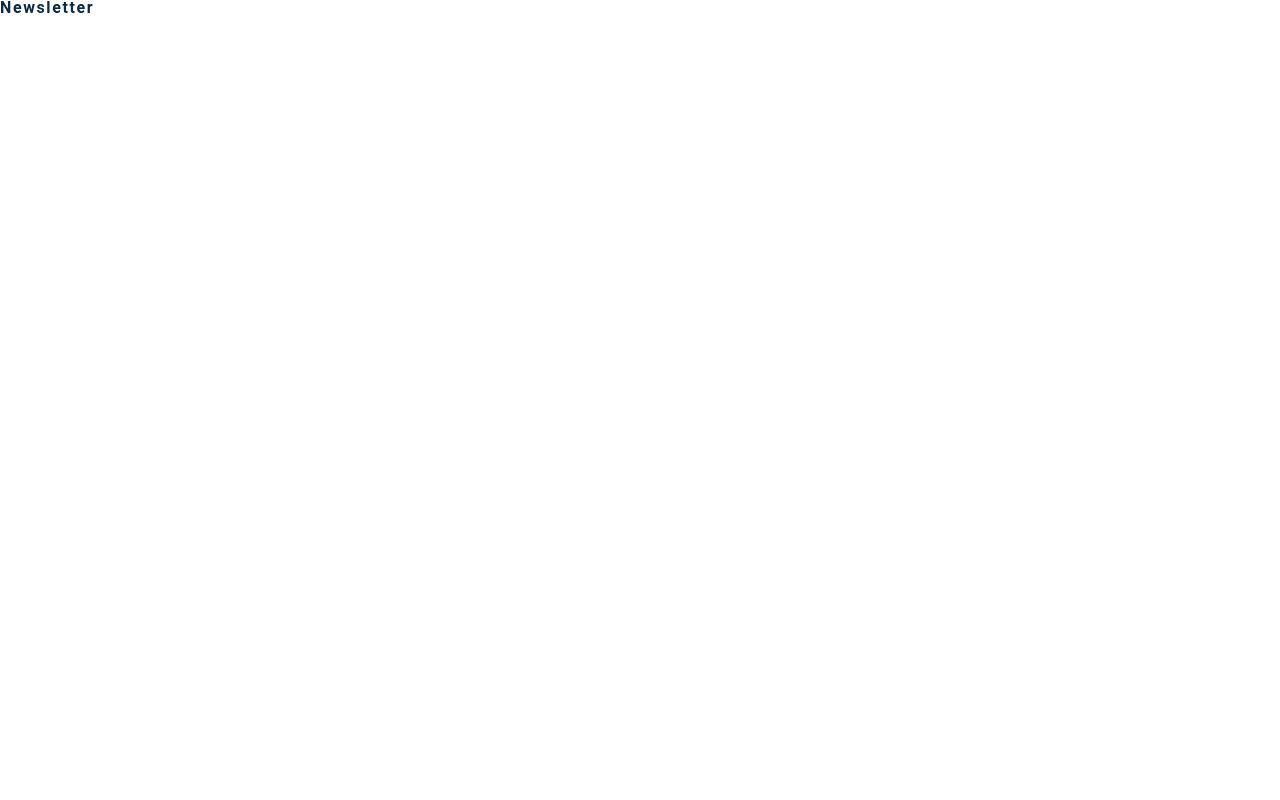
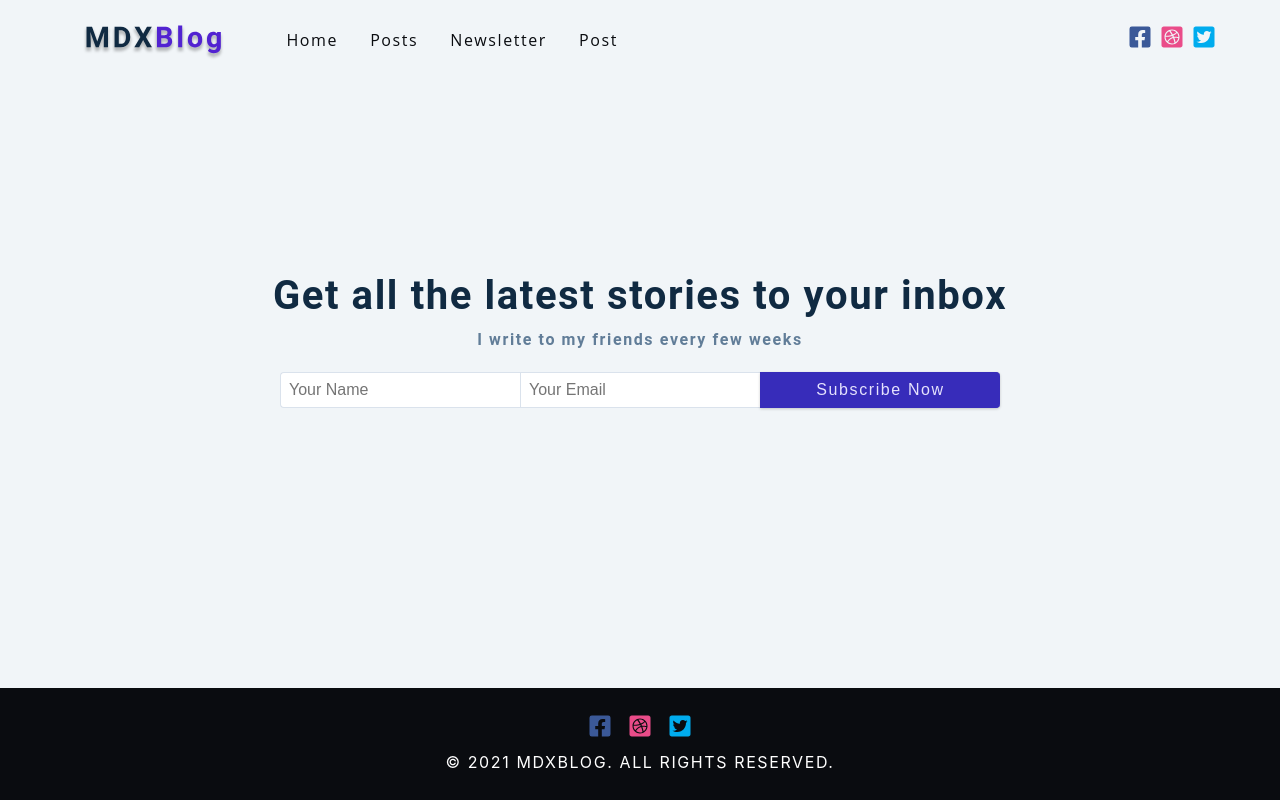
Before and after one commit to Pataco80/gatsby-mdx-blog, a Gatsby site: page /newsletter in a window 1280 px wide. Built offline with nearby package versions, Linux system fonts and the light colour scheme; Gatsby itself is replaced by a stand-in of ours.

Commit message:
Add Newsletter page

```diff
--- a/src/pages/newsletter.js
+++ b/src/pages/newsletter.js
@@ -2,7 +2,31 @@ import React from 'react'
 import Layout from '../components/Layout'
 const NewsLetter = () => {
   return (
-    <h4>newsletter</h4>
+    <Layout>
+      <section className="newsletter-page">
+        <div className="page-center">
+          <h2>Get all the latest stories to your inbox</h2>
+          <h4>I write to my friends every few weeks</h4>
+          <form action="post" className="contact-form">
+            <input
+              type="text"
+              className="form-control"
+              name="name"
+              placeholder="Your Name"
+            />
+            <input
+              type="email"
+              className="form-control"
+              name="email"
+              placeholder="Your Email"
+            />
+            <button className="btn submit-btn form-control">
+              Subscribe Now
+            </button>
+          </form>
+        </div>
+      </section>
+    </Layout>
   )
 }
 
```
